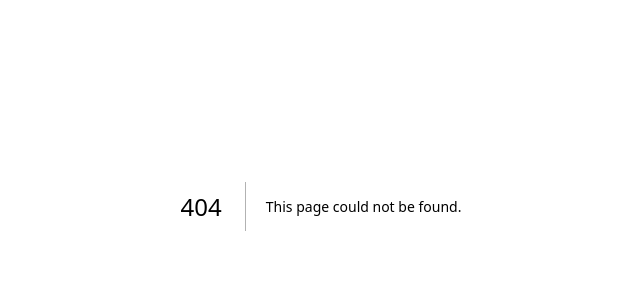
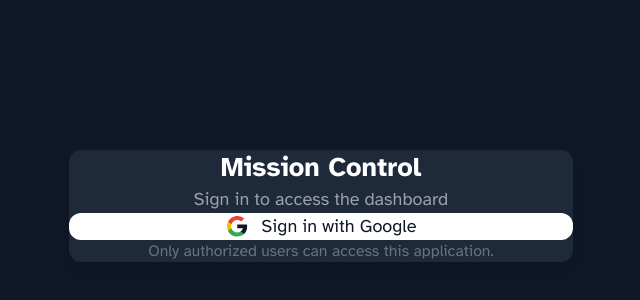
Before and after one commit to HenryHeth/mission-control, a Next.js app: page /auth/signin in a window 1280 px wide. Before the commit this address had no page. Shown: the part 194-494 px from the top of the page, without its empty margins (319-959 px from the left). Built offline with nearby package versions, Linux system fonts and the light colour scheme.

Commit message:
feat: Add Google OAuth authentication (v1.6.0)
- NextAuth.js with Google OAuth provider
- Whitelist-only access (paul@heth.ca)
- Middleware protects all routes
- Sign-in page with Google button
- Error page for access denied
- Sign-out button in navigation
- Environment variable documentation

```diff
--- a/package.json
+++ b/package.json
@@ -1,6 +1,6 @@
 {
   "name": "mission-control",
-  "version": "1.5.0",
+  "version": "1.6.0",
   "private": true,
   "scripts": {
     "dev": "next dev",
@@ -16,6 +16,7 @@
     "gray-matter": "^4.0.3",
     "lucide-react": "^0.563.0",
     "next": "16.1.6",
+    "next-auth": "^5.0.0-beta.30",
     "react": "19.2.3",
     "react-dom": "19.2.3",
     "react-markdown": "^10.1.0",
--- /dev/null
+++ b/src/app/api/auth/[...nextauth]/route.ts
@@ -0,0 +1,3 @@
+import { handlers } from "@/auth";
+
+export const { GET, POST } = handlers;
--- /dev/null
+++ b/src/app/auth/error/page.tsx
@@ -0,0 +1,51 @@
+'use client';
+
+import Link from "next/link";
+import { useSearchParams } from "next/navigation";
+import { Suspense } from "react";
+
+function ErrorContent() {
+  const searchParams = useSearchParams();
+  const error = searchParams.get("error");
+
+  const errorMessages: Record<string, string> = {
+    Configuration: "There is a problem with the server configuration.",
+    AccessDenied: "Access denied. Your email address is not authorized to access this application.",
+    Verification: "The verification link has expired or has already been used.",
+    Default: "An error occurred during authentication.",
+  };
+
+  const message = errorMessages[error || ""] || errorMessages.Default;
+
+  return (
+    <div className="min-h-screen bg-gray-900 flex items-center justify-center">
+      <div className="bg-gray-800 p-8 rounded-lg shadow-lg max-w-md w-full text-center">
+        <div className="text-red-400 mb-4">
+          <svg className="w-16 h-16 mx-auto" fill="none" viewBox="0 0 24 24" stroke="currentColor">
+            <path strokeLinecap="round" strokeLinejoin="round" strokeWidth={2} d="M12 9v2m0 4h.01m-6.938 4h13.856c1.54 0 2.502-1.667 1.732-3L13.732 4c-.77-1.333-2.694-1.333-3.464 0L3.34 16c-.77 1.333.192 3 1.732 3z" />
+          </svg>
+        </div>
+        <h1 className="text-2xl font-bold text-white mb-2">Authentication Error</h1>
+        <p className="text-gray-400 mb-6">{message}</p>
+        <Link
+          href="/auth/signin"
+          className="inline-block bg-blue-600 hover:bg-blue-700 text-white font-medium py-2 px-6 rounded-lg transition-colors"
+        >
+          Try Again
+        </Link>
+      </div>
+    </div>
+  );
+}
+
+export default function ErrorPage() {
+  return (
+    <Suspense fallback={
+      <div className="min-h-screen bg-gray-900 flex items-center justify-center">
+        <div className="text-white">Loading...</div>
+      </div>
+    }>
+      <ErrorContent />
+    </Suspense>
+  );
+}
--- /dev/null
+++ b/src/app/auth/signin/page.tsx
@@ -0,0 +1,71 @@
+'use client';
+
+import { signIn } from "next-auth/react";
+import { useSearchParams } from "next/navigation";
+import { Suspense } from "react";
+
+function SignInContent() {
+  const searchParams = useSearchParams();
+  const callbackUrl = searchParams.get("callbackUrl") || "/";
+  const error = searchParams.get("error");
+
+  return (
+    <div className="min-h-screen bg-gray-900 flex items-center justify-center">
+      <div className="bg-gray-800 p-8 rounded-lg shadow-lg max-w-md w-full">
+        <div className="text-center mb-8">
+          <h1 className="text-2xl font-bold text-white mb-2">Mission Control</h1>
+          <p className="text-gray-400">Sign in to access the dashboard</p>
+        </div>
+
+        {error && (
+          <div className="bg-red-900/50 border border-red-500 text-red-200 px-4 py-3 rounded mb-6">
+            {error === "AccessDenied"
+              ? "Access denied. Your email is not authorized."
+              : "An error occurred during sign in."}
+          </div>
+        )}
+
+        <button
+          onClick={() => signIn("google", { callbackUrl })}
+          className="w-full flex items-center justify-center gap-3 bg-white hover:bg-gray-100 text-gray-900 font-medium py-3 px-4 rounded-lg transition-colors"
+        >
+          <svg className="w-5 h-5" viewBox="0 0 24 24">
+            <path
+              fill="currentColor"
+              d="M22.56 12.25c0-.78-.07-1.53-.2-2.25H12v4.26h5.92c-.26 1.37-1.04 2.53-2.21 3.31v2.77h3.57c2.08-1.92 3.28-4.74 3.28-8.09z"
+            />
+            <path
+              fill="#34A853"
+              d="M12 23c2.97 0 5.46-.98 7.28-2.66l-3.57-2.77c-.98.66-2.23 1.06-3.71 1.06-2.86 0-5.29-1.93-6.16-4.53H2.18v2.84C3.99 20.53 7.7 23 12 23z"
+            />
+            <path
+              fill="#FBBC05"
+              d="M5.84 14.09c-.22-.66-.35-1.36-.35-2.09s.13-1.43.35-2.09V7.07H2.18C1.43 8.55 1 10.22 1 12s.43 3.45 1.18 4.93l2.85-2.22.81-.62z"
+            />
+            <path
+              fill="#EA4335"
+              d="M12 5.38c1.62 0 3.06.56 4.21 1.64l3.15-3.15C17.45 2.09 14.97 1 12 1 7.7 1 3.99 3.47 2.18 7.07l3.66 2.84c.87-2.6 3.3-4.53 6.16-4.53z"
+            />
+          </svg>
+          Sign in with Google
+        </button>
+
+        <p className="mt-6 text-center text-gray-500 text-sm">
+          Only authorized users can access this application.
+        </p>
+      </div>
+    </div>
+  );
+}
+
+export default function SignInPage() {
+  return (
+    <Suspense fallback={
+      <div className="min-h-screen bg-gray-900 flex items-center justify-center">
+        <div className="text-white">Loading...</div>
+      </div>
+    }>
+      <SignInContent />
+    </Suspense>
+  );
+}
--- a/src/app/components/NavWrapper.tsx
+++ b/src/app/components/NavWrapper.tsx
@@ -4,8 +4,9 @@ import { useRouter } from 'next/navigation';
 import { ReactNode } from 'react';
 import {
   Zap, CheckSquare, Brain, Camera, FileText,
-  Settings, Target, LucideIcon
+  Settings, Target, LogOut, LucideIcon
 } from 'lucide-react';
+import { useSession, signOut } from 'next-auth/react';
 
 type Tab = 'dashboard' | 'tasks' | 'memory' | 'captures' | 'docs' | 'vvo' | 'system';
 
@@ -34,9 +35,14 @@ interface NavWrapperProps {
 
 export default function NavWrapper({ children, activeTab }: NavWrapperProps) {
   const router = useRouter();
+  const { data: session } = useSession();
 
   const handleTabClick = (path: string) => {
     router.push(path);
+  };
+
+  const handleSignOut = () => {
+    signOut({ callbackUrl: '/auth/signin' });
   };
 
   return (
@@ -69,9 +75,14 @@ export default function NavWrapper({ children, activeTab }: NavWrapperProps) {
         </div>
 
         <div className="nav-bar__actions">
-          <button className="nav-action-btn">
-            <span className="nav-action-btn__dot" />
-            Ping Henry
+          {session?.user && (
+            <span style={{ color: 'var(--text-dim)', fontSize: '12px', marginRight: '12px' }}>
+              {session.user.email}
+            </span>
+          )}
+          <button className="nav-action-btn" onClick={handleSignOut} title="Sign out">
+            <LogOut size={14} />
+            Sign out
           </button>
         </div>
       </div>
--- a/src/app/layout.tsx
+++ b/src/app/layout.tsx
@@ -1,5 +1,6 @@
 import type { Metadata } from "next";
 import "./globals.css";
+import { Providers } from "./providers";
 
 export const metadata: Metadata = {
   title: "Mission Control",
@@ -14,7 +15,7 @@ export default function RootLayout({
   return (
     <html lang="en">
       <body>
-        {children}
+        <Providers>{children}</Providers>
       </body>
     </html>
   );
--- /dev/null
+++ b/src/app/providers.tsx
@@ -0,0 +1,7 @@
+'use client';
+
+import { SessionProvider } from "next-auth/react";
+
+export function Providers({ children }: { children: React.ReactNode }) {
+  return <SessionProvider>{children}</SessionProvider>;
+}
--- /dev/null
+++ b/src/auth.ts
@@ -0,0 +1,36 @@
+import NextAuth from "next-auth";
+import Google from "next-auth/providers/google";
+
+// Whitelist of allowed email addresses
+const ALLOWED_EMAILS = [
+  "paul@heth.ca",
+];
+
+export const { handlers, signIn, signOut, auth } = NextAuth({
+  providers: [
+    Google({
+      clientId: process.env.GOOGLE_CLIENT_ID!,
+      clientSecret: process.env.GOOGLE_CLIENT_SECRET!,
+    }),
+  ],
+  callbacks: {
+    async signIn({ user }) {
+      // Only allow whitelisted emails
+      if (!user.email || !ALLOWED_EMAILS.includes(user.email.toLowerCase())) {
+        console.log(`Auth denied for: ${user.email}`);
+        return false;
+      }
+      console.log(`Auth granted for: ${user.email}`);
+      return true;
+    },
+    async session({ session }) {
+      // Session is valid, user was already verified in signIn callback
+      return session;
+    },
+  },
+  pages: {
+    signIn: "/auth/signin",
+    error: "/auth/error",
+  },
+  trustHost: true,
+});
--- /dev/null
+++ b/src/middleware.ts
@@ -0,0 +1,34 @@
+import { auth } from "@/auth";
+import { NextResponse } from "next/server";
+
+export default auth((req) => {
+  const isLoggedIn = !!req.auth;
+  const { pathname } = req.nextUrl;
+
+  // Allow auth routes (signin, error, callback)
+  if (pathname.startsWith("/api/auth") || pathname.startsWith("/auth")) {
+    return NextResponse.next();
+  }
+
+  // Allow static assets
+  if (
+    pathname.startsWith("/_next") ||
+    pathname.startsWith("/favicon") ||
+    pathname.includes(".")
+  ) {
+    return NextResponse.next();
+  }
+
+  // Redirect unauthenticated users to signin
+  if (!isLoggedIn) {
+    const signInUrl = new URL("/auth/signin", req.nextUrl.origin);
+    signInUrl.searchParams.set("callbackUrl", req.nextUrl.href);
+    return NextResponse.redirect(signInUrl);
+  }
+
+  return NextResponse.next();
+});
+
+export const config = {
+  matcher: ["/((?!_next/static|_next/image|favicon.ico).*)"],
+};
```
Also changed, not shown: 2 other files (tests, documents, lock files or other folders).
